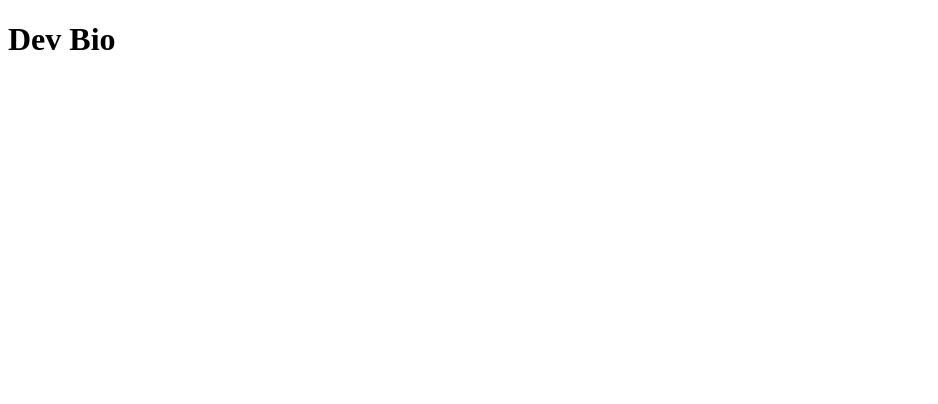
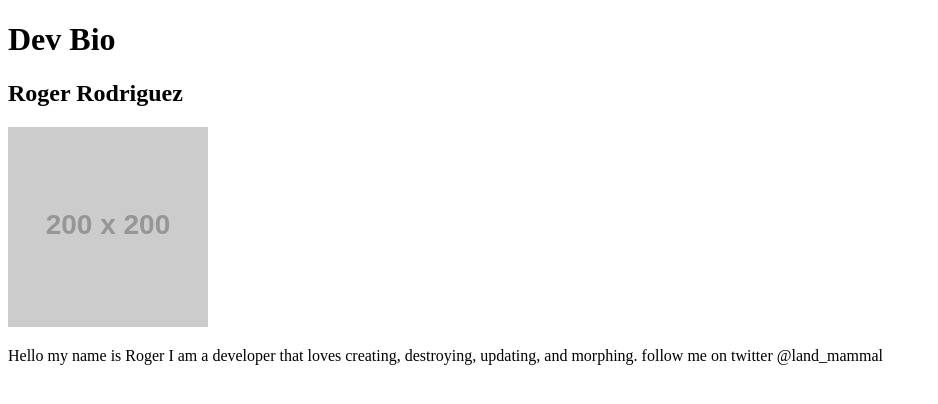
Before and after one commit to landmammal/Dev-Bio, a plain HTML site: page index.html in a window 1280 px wide. Shown: the whole page, without its empty margins (0-938 px from the left). Drawn offline with Linux system fonts and the light colour scheme; placeholder pictures from the web are drawn by us.

Commit message:
added main section content

```diff
--- a/index.html
+++ b/index.html
@@ -13,7 +13,9 @@
 
     <div>
         <section>
-
+            <h2>Roger Rodriguez</h2>
+            <img src="https://via.placeholder.com/200" alt="Picture of developer">
+            <p>Hello my name is Roger I am a developer that loves creating, destroying, updating, and morphing. follow me on twitter @land_mammal</p>
         </section>
 
         <section>
```
